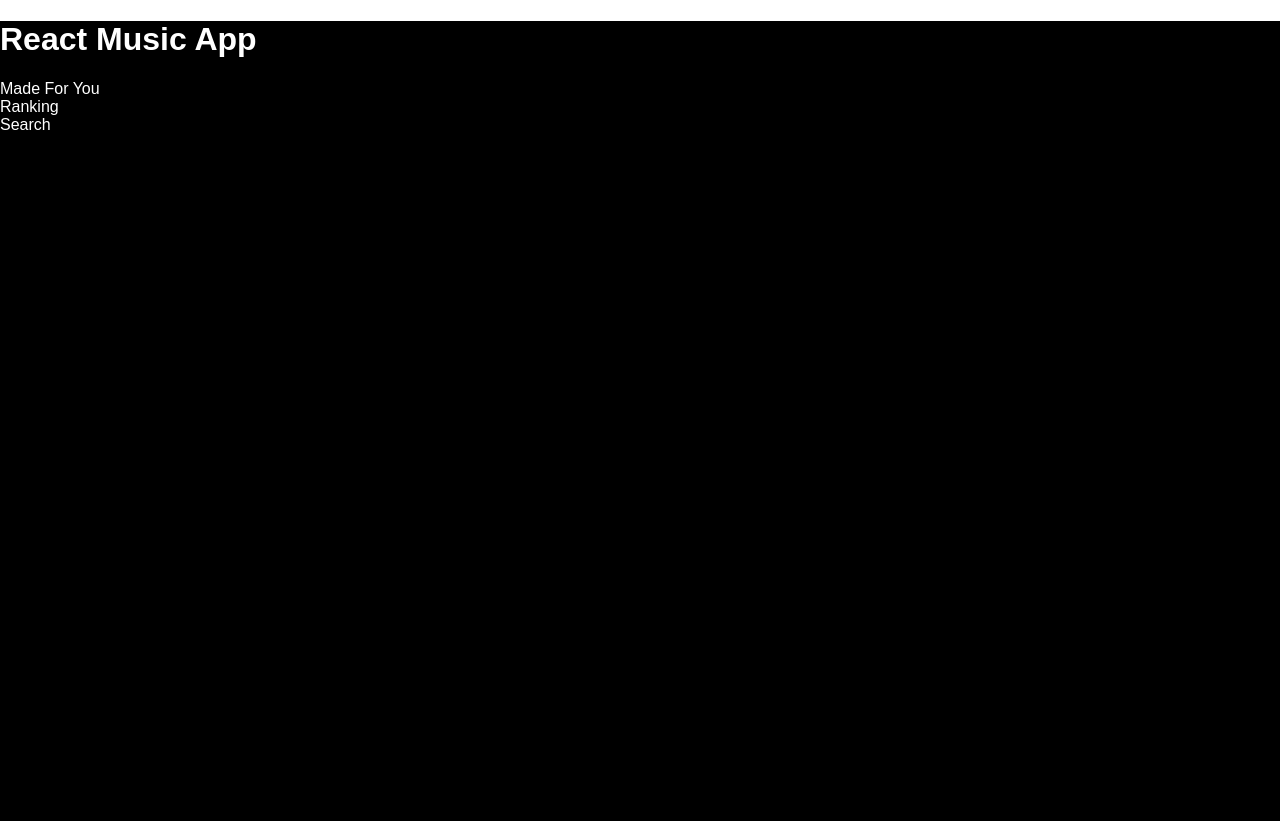
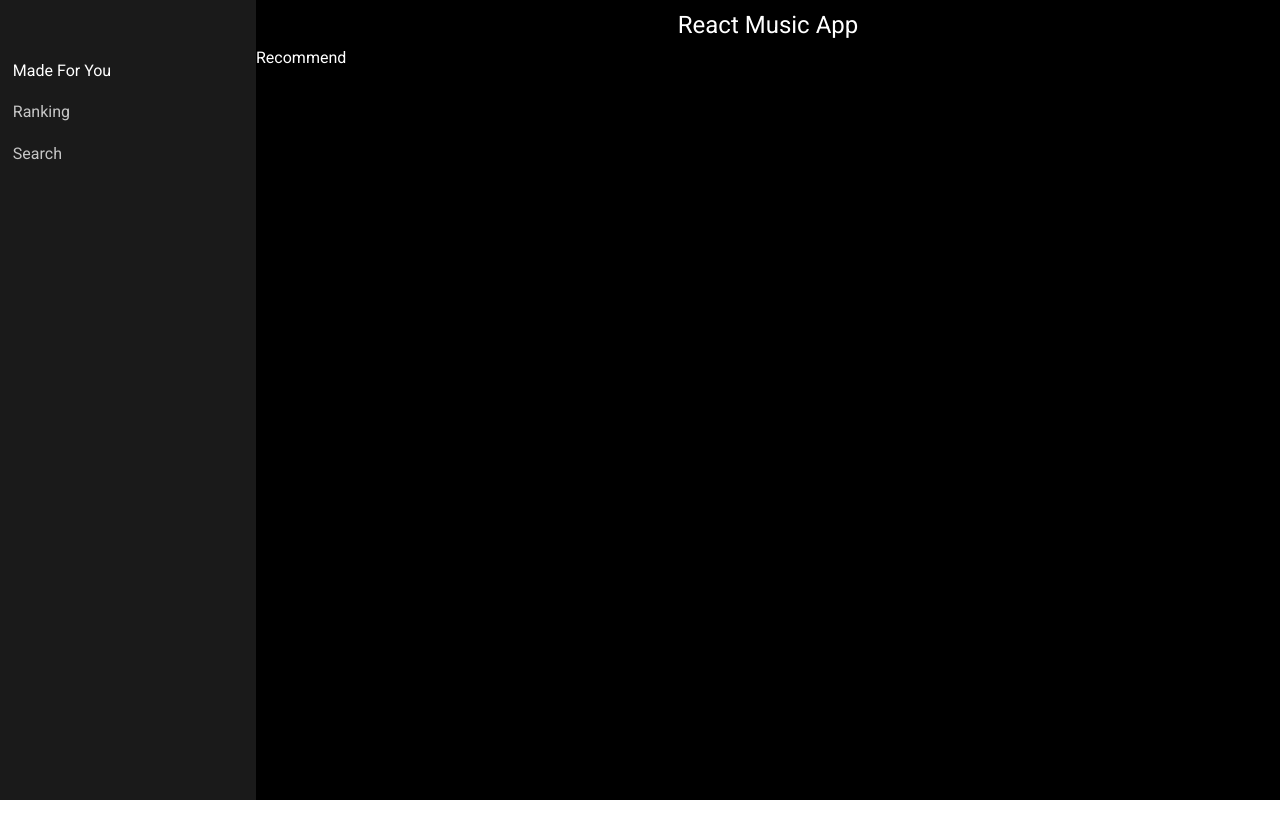
Before and after one commit to Jeremygarden/react-mucisbox, a React (Create React App) app: page / in a window 1280 px wide. After the commit the page ends 800 px from the top, so only its background shows below. Built offline with nearby package versions, Linux system fonts and the light colour scheme.

Commit message:
Add react router

```diff
--- a/src/assets/scss/App.scss
+++ b/src/assets/scss/App.scss
@@ -1,8 +1,4 @@
 @import "./setting.scss";
-
-.app {
-  background-color: $black;
-  color: $white;
-  height: 100%;
-  width: 100%;
-}
+// Layout Style
+@import "./layout/header";
+@import "./layout/tab-nav";
--- a/src/assets/scss/_setting.scss
+++ b/src/assets/scss/_setting.scss
@@ -1,6 +1,28 @@
+@import "./reset.scss";
+
 // Theme Color
 $black: #000000;
 $white: #ffffff;
 $light-gray: #919496;
 $green: #1db954;
 $light-green: #1ed760;
+
+// Font
+body {
+  box-sizing: border-box;
+  color: $white;
+  font-family: "Roboto", sans-serif;
+}
+
+.app {
+  background-color: $black;
+  color: $white;
+  display: flex;
+  height: 100%;
+  overflow: hidden;
+  width: 100%;
+}
+
+.music-panel {
+  width: 80%;
+}
--- /dev/null
+++ b/src/assets/scss/layout/_header.scss
@@ -0,0 +1,7 @@
+.app-header {
+  padding: 0.8rem 0;
+  text-align: center;
+  h1 {
+    font-size: 1.5rem;
+  }
+}
--- /dev/null
+++ b/src/assets/scss/layout/_tab-nav.scss
@@ -0,0 +1,22 @@
+.tab-nav {
+  background-color: rgba($white, 0.1);
+  height: 100%;
+  min-width: 220px;
+  padding-top: 50px;
+  //padding: 0.5rem;
+  //position: fixed;
+  width: 20%;
+}
+.tab-item {
+  padding: 0.8rem;
+  &.selected {
+    a {
+      color: $white;
+    }
+  }
+  a {
+    color: rgba($white, 0.75);
+    display: block;
+    text-decoration: none;
+  }
+}
--- /dev/null
+++ b/src/assets/scss/reset.scss
@@ -0,0 +1,129 @@
+/* http://meyerweb.com/eric/tools/css/reset/
+   v2.0 | 20110126
+   License: none (public domain)
+*/
+
+html,
+body,
+div,
+span,
+applet,
+object,
+iframe,
+h1,
+h2,
+h3,
+h4,
+h5,
+h6,
+p,
+blockquote,
+pre,
+a,
+abbr,
+acronym,
+address,
+big,
+cite,
+code,
+del,
+dfn,
+em,
+img,
+ins,
+kbd,
+q,
+s,
+samp,
+small,
+strike,
+strong,
+sub,
+sup,
+tt,
+var,
+b,
+u,
+i,
+center,
+dl,
+dt,
+dd,
+ol,
+ul,
+li,
+fieldset,
+form,
+label,
+legend,
+table,
+caption,
+tbody,
+tfoot,
+thead,
+tr,
+th,
+td,
+article,
+aside,
+canvas,
+details,
+embed,
+figure,
+figcaption,
+footer,
+header,
+hgroup,
+menu,
+nav,
+output,
+ruby,
+section,
+summary,
+time,
+mark,
+audio,
+video {
+  margin: 0;
+  padding: 0;
+  border: 0;
+  font-size: 100%;
+  font: inherit;
+  vertical-align: baseline;
+}
+/* HTML5 display-role reset for older browsers */
+article,
+aside,
+details,
+figcaption,
+figure,
+footer,
+header,
+hgroup,
+menu,
+nav,
+section {
+  display: block;
+}
+body {
+  line-height: 1;
+}
+ol,
+ul {
+  list-style: none;
+}
+blockquote,
+q {
+  quotes: none;
+}
+blockquote:before,
+blockquote:after,
+q:before,
+q:after {
+  content: "";
+  content: none;
+}
+table {
+  border-collapse: collapse;
+  border-spacing: 0;
+}
--- a/src/components/App.js
+++ b/src/components/App.js
@@ -1,24 +1,50 @@
 import React from "react";
+import {
+  BrowserRouter as Router,
+  Route,
+  Switch,
+  Redirect,
+  NavLink
+} from "react-router-dom";
+import Recommend from "./recommend/Recommend";
+import Ranking from "./ranking/Ranking";
+import Search from "./search/Search";
 import "../assets/scss/App.scss";
 
 function App() {
   return (
-    <div className="app">
-      <header className="app-header">
-        <h1>React Music App</h1>
-      </header>
-      <div className="tab-nav">
-        <div className="tab-item selected">
-          <span>Made For You</span>
+    <Router>
+      <div className="app">
+        <div className="tab-nav">
+          <div className="tab-item selected">
+            <NavLink to="/recommend" className="nav-link">
+              <span>Made For You</span>
+            </NavLink>
+          </div>
+          <div className="tab-item">
+            <NavLink to="/ranking" className="nav-link">
+              <span>Ranking</span>
+            </NavLink>
+          </div>
+          <div className="tab-item">
+            <NavLink to="/search" className="nav-link">
+              <span>Search</span>
+            </NavLink>
+          </div>
         </div>
-        <div className="tab-item">
-          <span>Ranking</span>
-        </div>
-        <div className="tab-item">
-          <span>Search</span>
+        <div className="music-panel">
+          <header className="app-header">
+            <h1>React Music App</h1>
+          </header>
+          <Switch>
+            <Route path="/recommend" component={Recommend} />
+            <Route path="/ranking" component={Ranking} />
+            <Route path="/search" component={Search} />
+            <Route component={Recommend} />
+          </Switch>
         </div>
       </div>
-    </div>
+    </Router>
   );
 }
 
--- /dev/null
+++ b/src/components/ranking/Ranking.js
@@ -0,0 +1,13 @@
+import React, { Component } from "react";
+
+class Ranking extends Component {
+  render() {
+    return (
+      <div className="app-ranking">
+        <h1>Ranking</h1>
+      </div>
+    );
+  }
+}
+
+export default Ranking;
--- /dev/null
+++ b/src/components/recommend/Recommend.js
@@ -0,0 +1,13 @@
+import React, { Component } from "react";
+
+class Recommend extends Component {
+  render() {
+    return (
+      <div className="app-recommend">
+        <h1>Recommend</h1>
+      </div>
+    );
+  }
+}
+
+export default Recommend;
--- /dev/null
+++ b/src/components/search/Search.js
@@ -0,0 +1,13 @@
+import React, { Component } from "react";
+
+class Search extends Component {
+  render() {
+    return (
+      <div className="app-search">
+        <h1>Search</h1>
+      </div>
+    );
+  }
+}
+
+export default Search;
```
Also changed, not shown: package.json (+4 -4 lines), 1 other file (tests, documents, lock files or other folders).
